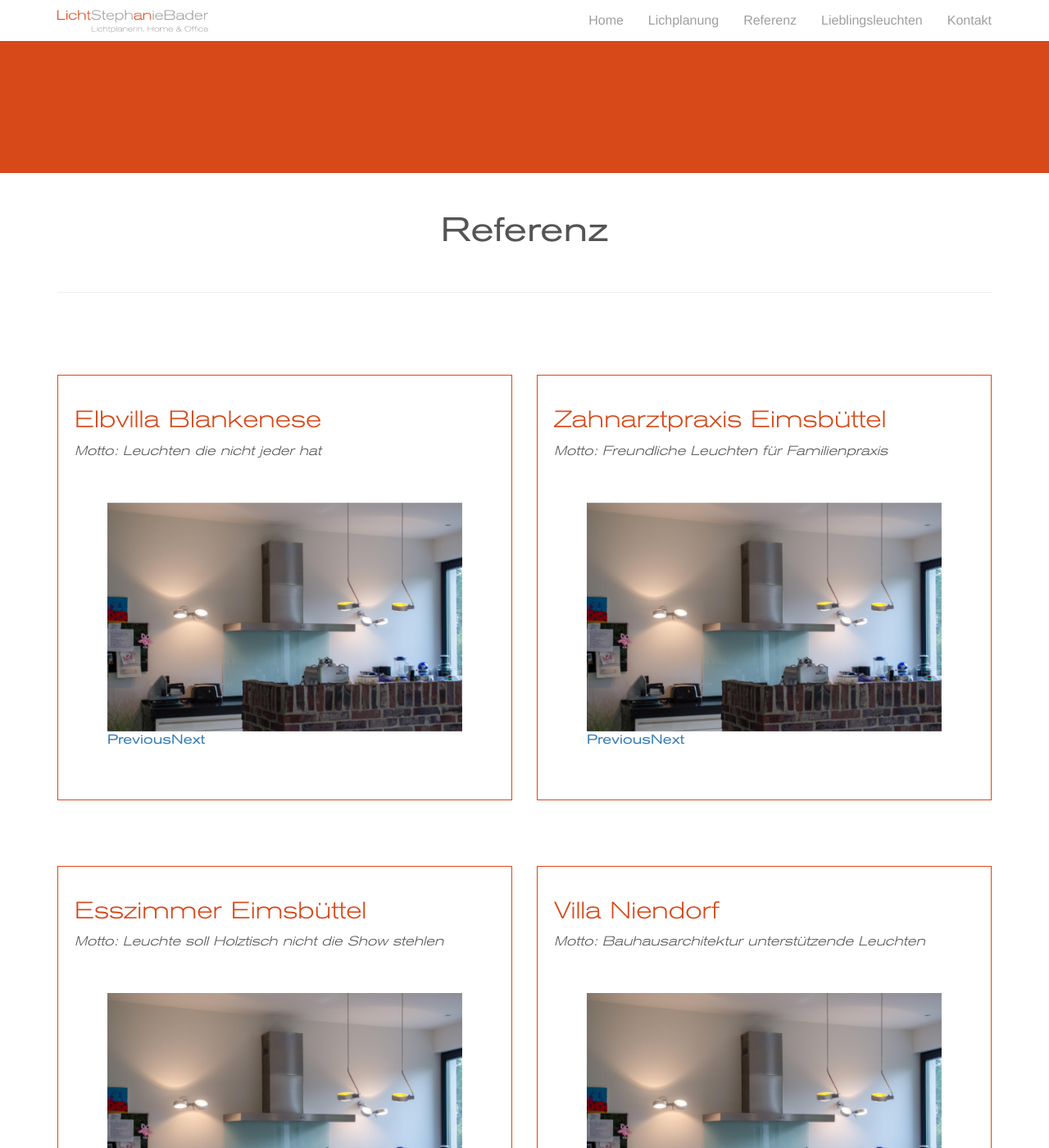
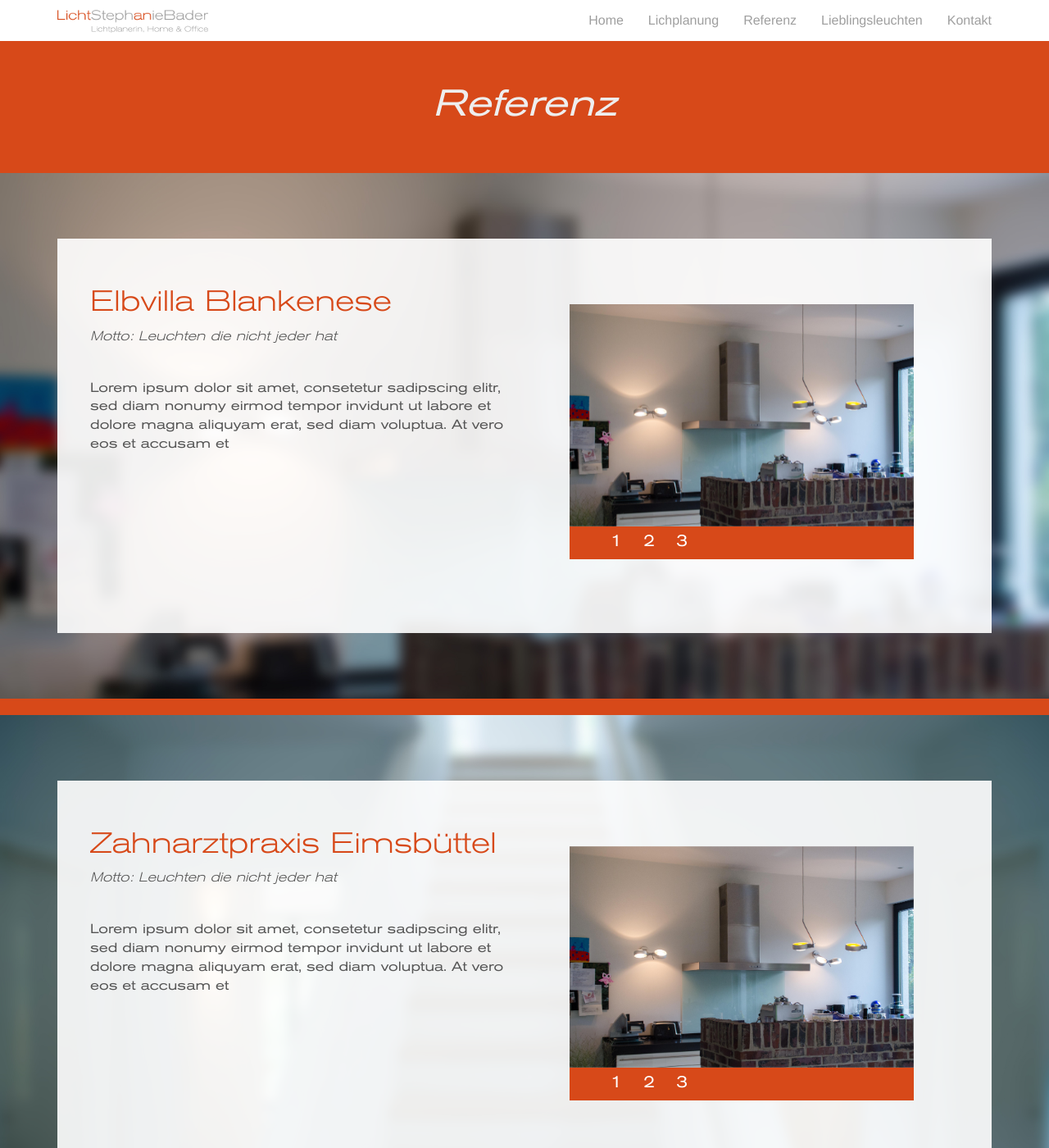
Before and after one commit to Maxomann/LichtStephanieBader, a Jekyll site: the page built from referenz.md, in a window 1280 px wide and 1400 px high. Shown: the whole window at 82% size. Built offline with Jekyll 4.4.1, drawn with Linux system fonts in a browser that asks for light colours; some of the changed text lies outside the part shown.

Commit message:
progress

```diff
--- a/_layouts/kontakt.html
+++ b/_layouts/kontakt.html
@@ -1,9 +1,9 @@
 {% include html_start.html %}
 
-    <div class="container-fluid banner-small"></div>
+    <div class="container-fluid banner-small">
+        <h1>{{site.title_kontakt}}</h1>
+    </div>
     <div class="container">
-        <h1>{{site.title_kontakt}}</h1>
-        <hr>
         <div class="row">
             <div class="col-md-6">
                 <img id="contact-logo" src="assets/LichtStephanieBaderLogo-Hell-darker-350x.png">
--- a/_layouts/lichtplanung.html
+++ b/_layouts/lichtplanung.html
@@ -1,10 +1,10 @@
 {% include html_start.html %}
 
-    <div class="container-fluid banner-small"></div>
+    <div class="container-fluid banner-small">
+        <h1>{{site.title_lichtplanung}}</h1>
+    </div>
 
     <div class="container">
-        <h1>{{site.title_lichtplanung}}</h1>
-        <hr>
 
         <div class="lichtplanung-content">
             <div class="container">
--- a/_layouts/referenz.html
+++ b/_layouts/referenz.html
@@ -1,60 +1,20 @@
 {% include html_start.html %}
 
-    <div class="container-fluid banner-small"></div>
+    <div class="container-fluid banner-small">
+        <h1>{{site.title_referenz}}</h1>
+    </div>
 
+    <div class="container-fluid referenzen">
+        <div id="ref0" class="referenzen-element">
             <div class="container">
-        <h1>{{site.title_referenz}}</h1>
-        <hr>
-
-        <div class="referenzen">
-
+                <div class="ref-container-inner">
                     <div class="row">
                         <div class="col-md-6">
-                    <div>
                             <h3>Elbvilla Blankenese</h3>
                             <p class="motto">Motto: Leuchten die nicht jeder hat</p>
-                        <div class="sliderContainer">
-                            <ul class="rslides">
-                              <li><img src="assets/demo.jpg" alt=""></li>
-                              <li><img src="assets/demo4.jpg" alt=""></li>
-                              <li><img src="assets/demo5.jpg" alt=""></li>
-                            </ul>
+                            <p class="ref-text">Lorem ipsum dolor sit amet, consetetur sadipscing elitr, sed diam nonumy eirmod tempor invidunt ut labore et dolore magna aliquyam erat, sed diam voluptua. At vero eos et accusam et</p>
                         </div>
-                    </div>
-                </div>
-
                         <div class="col-md-6">
-                    <div>
-                        <h3>Zahnarztpraxis Eimsbüttel</h3>
-                        <p class="motto">Motto: Freundliche Leuchten für Familienpraxis</p>
-                        <div class="sliderContainer">
-                            <ul class="rslides">
-                              <li><img src="assets/demo.jpg" alt=""></li>
-                              <li><img src="assets/demo4.jpg" alt=""></li>
-                              <li><img src="assets/demo5.jpg" alt=""></li>
-                            </ul>
-                        </div>
-                    </div>
-                </div>
-
-                <div class="col-md-6">
-                    <div>
-                        <h3>Esszimmer Eimsbüttel</h3>
-                        <p class="motto">Motto: Leuchte soll Holztisch nicht die Show stehlen</p>
-                        <div class="sliderContainer">
-                            <ul class="rslides">
-                              <li><img src="assets/demo.jpg" alt=""></li>
-                              <li><img src="assets/demo4.jpg" alt=""></li>
-                              <li><img src="assets/demo5.jpg" alt=""></li>
-                            </ul>
-                        </div>
-                    </div>
-                </div>
-
-                <div class="col-md-6">
-                    <div>
-                        <h3>Villa Niendorf</h3>
-                        <p class="motto">Motto: Bauhausarchitektur unterstützende Leuchten</p>
                             <div class="sliderContainer">
                                 <ul class="rslides">
                                   <li><img src="assets/demo.jpg" alt=""></li>
@@ -66,6 +26,78 @@
                     </div>
                 </div>
             </div>
+        </div>
+        <div class="ref-splitter"></div>
+        <div id="ref1" class="referenzen-element">
+            <div class="container">
+                <div class="ref-container-inner">
+                    <div class="row">
+                        <div class="col-md-6">
+                            <h3>Zahnarztpraxis Eimsbüttel</h3>
+                            <p class="motto">Motto: Leuchten die nicht jeder hat</p>
+                            <p class="ref-text">Lorem ipsum dolor sit amet, consetetur sadipscing elitr, sed diam nonumy eirmod tempor invidunt ut labore et dolore magna aliquyam erat, sed diam voluptua. At vero eos et accusam et</p>
+                        </div>
+                        <div class="col-md-6">
+                            <div class="sliderContainer">
+                                <ul class="rslides">
+                                  <li><img src="assets/demo.jpg" alt=""></li>
+                                  <li><img src="assets/demo4.jpg" alt=""></li>
+                                  <li><img src="assets/demo5.jpg" alt=""></li>
+                                </ul>
+                            </div>
+                        </div>
+                    </div>
+                </div>
+            </div>
+        </div>
+        <div class="ref-splitter"></div>
+        <div id="ref2" class="referenzen-element">
+            <div class="container">
+                <div class="ref-container-inner">
+                    <div class="row">
+                        <div class="col-md-6">
+                            <h3>Esszimmer Eimsbüttel</h3>
+                            <p class="motto">Motto: Leuchten die nicht jeder hat</p>
+                            <p class="ref-text">Lorem ipsum dolor sit amet, consetetur sadipscing elitr, sed diam nonumy eirmod tempor invidunt ut labore et dolore magna aliquyam erat, sed diam voluptua. At vero eos et accusam et</p>
+                        </div>
+                        <div class="col-md-6">
+                            <div class="sliderContainer">
+                                <ul class="rslides">
+                                  <li><img src="assets/demo.jpg" alt=""></li>
+                                  <li><img src="assets/demo4.jpg" alt=""></li>
+                                  <li><img src="assets/demo5.jpg" alt=""></li>
+                                </ul>
+                            </div>
+                        </div>
+                    </div>
+                </div>
+            </div>
+        </div>
+        <div class="ref-splitter"></div>
+        <div id="ref3" class="referenzen-element">
+            <div class="container">
+                <div class="ref-container-inner">
+                    <div class="row">
+                        <div class="col-md-6">
+                            <h3>Villa Niendorf</h3>
+                            <p class="motto">Motto: Leuchten die nicht jeder hat</p>
+                            <p class="ref-text">Lorem ipsum dolor sit amet, consetetur sadipscing elitr, sed diam nonumy eirmod tempor invidunt ut labore et dolore magna aliquyam erat, sed diam voluptua. At vero eos et accusam et</p>
+                        </div>
+                        <div class="col-md-6">
+                            <div class="sliderContainer">
+                                <ul class="rslides">
+                                  <li><img src="assets/demo.jpg" alt=""></li>
+                                  <li><img src="assets/demo4.jpg" alt=""></li>
+                                  <li><img src="assets/demo5.jpg" alt=""></li>
+                                </ul>
+                            </div>
+                        </div>
+                    </div>
+                </div>
+            </div>
+        </div>
+        <div class="ref-splitter"></div>
+    </div>
 
     <div class="referenz-spacer"></div>
 
@@ -73,6 +105,4 @@
 
     <div class="referenz-spacer"></div>
 
-    </div>
-
 {% include html_end.html %}
--- a/css/default.css
+++ b/css/default.css
@@ -9,15 +9,17 @@ body {
 }
 
 h1 {
-    color: #545454;
+    color: #eee;
     text-align: center;
     font-weight: 400;
-    margin: 50px auto 50px auto;
-    font-size: 32px;
+    margin: 63px auto 50px auto;
+    font-size: 30px;
+    font-style: italic;
 }
-@media (min-width: 400px) {
+@media (min-width: 500px) {
     h1 {
-        font-size: 41px;
+        margin-top: 54px;
+        font-size: 45px;
     }
 }
 
@@ -287,14 +289,21 @@ footer>div {
 }
 
 /* Referenzen */
+.referenzen {
+    padding:0;
+}
 .referenzen h3 {
     font-weight: 300;
-    font-size: 1.8em;
+    font-size: 2.2em;
     color: #d74919;
 }
 .referenzen .motto {
     font-weight: 200;
     font-style: italic;
+}
+
+.referenzen .ref-text {
+    margin-top: 40px;
 }
 
 .referenzen>.row>div {
@@ -304,12 +313,60 @@ footer>div {
     padding: 20px;
     border: 1px solid #d74919;
 }
+.referenzen .referenzen-element {
+    min-height: 500px;
+    padding-top: 80px;
+    padding-bottom: 80px;
+
+    background-position: center;
+    background-size: cover;
+    background-repeat: no-repeat;
+}
+.referenzen .referenzen-element .ref-container-inner {
+    background-color: rgba(255,255,255,0.9);
+    padding: 40px;
+}
+#ref0 {
+    background-image: url(../assets/demo-blur.jpg);
+}
+#ref1 {
+    background-image: url(../assets/demo2-blur.jpg);
+}
+#ref2 {
+    background-image: url(../assets/demo5-blur.jpg);
+}
+#ref3 {
+    background-image: url(../assets/demo2-blur.jpg);
+}
+.ref-splitter {
+    height: 20px;
+    background-color: #d74919;
+}
+
+.rslides_tabs {
+    list-style-type: none;
+    background-color: #d74919;
+}
+.rslides_tabs li{
+    color: #ffffff;
+    display: inline-block;
+    font-size: 20px;
+    width: 40px;
+    height: 40px;
+    background-color: #d74919;
+    padding-top: 5px;
+}
+.rslides_tabs li a{
+    margin-left: 10px;
+    color:inherit;
+}
 
 .referenz-spacer {
     height: 80px;
 }
 
 .sliderContainer {
+    max-width: 500px;
     padding: 40px;
 }
 
--- a/js/pagescript.js
+++ b/js/pagescript.js
@@ -7,8 +7,8 @@ $( document ).ready(function() {
       auto: false,             // Boolean: Animate automatically, true or false
       speed: 500,            // Integer: Speed of the transition, in milliseconds
       timeout: 4000,          // Integer: Time between slide transitions, in milliseconds
-      pager: false,           // Boolean: Show pager, true or false
-      nav: true,             // Boolean: Show navigation, true or false
+      pager: true,           // Boolean: Show pager, true or false
+      nav: false,             // Boolean: Show navigation, true or false
       random: false,          // Boolean: Randomize the order of the slides, true or false
       pause: false,           // Boolean: Pause on hover, true or false
       pauseControls: true,    // Boolean: Pause when hovering controls, true or false
```
Also changed, not shown: _layouts/default.html (+22 -0 lines), _layouts/leuchten.html (+3 -5 lines), assets/demo-blur.jpg (added), assets/demo2-blur.jpg (added), assets/demo4-blur.jpg (added), assets/demo5-blur.jpg (added), 1 other file. Lines whose indentation alone changed are shown as unchanged.
